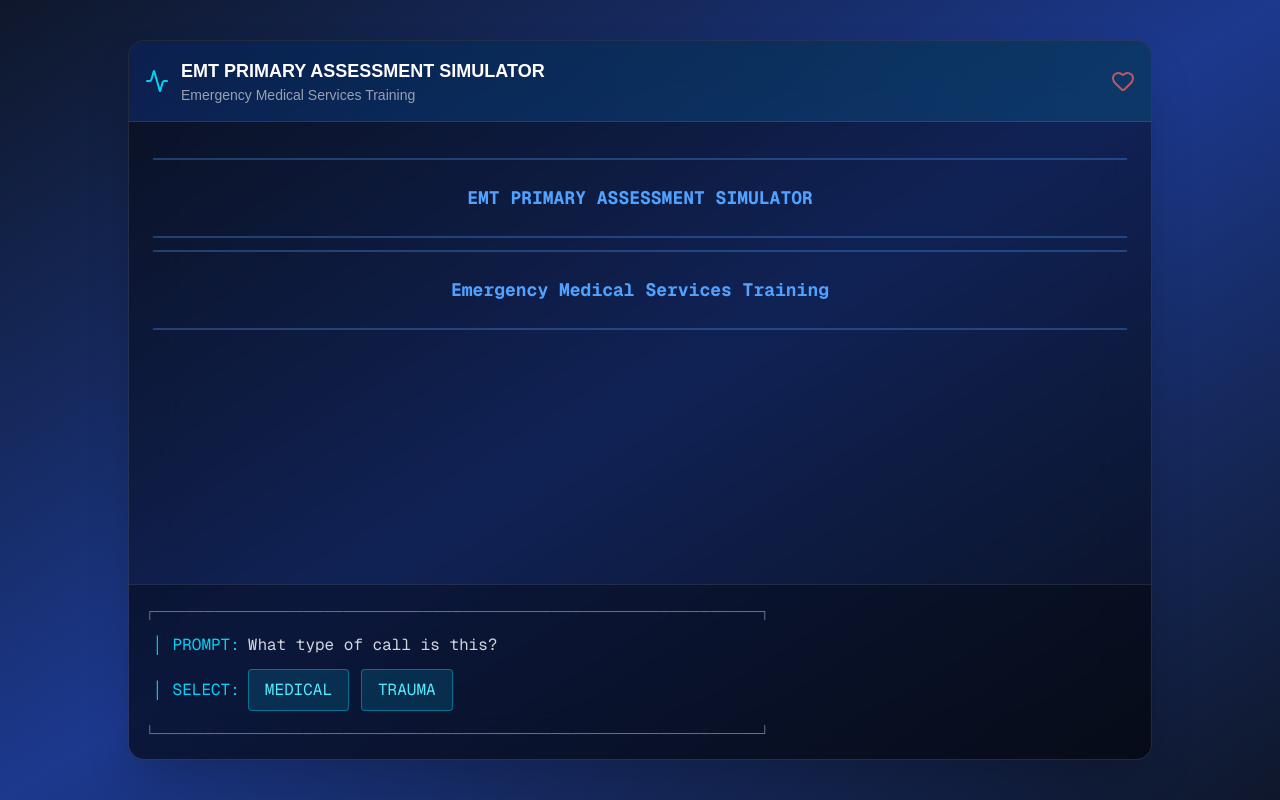
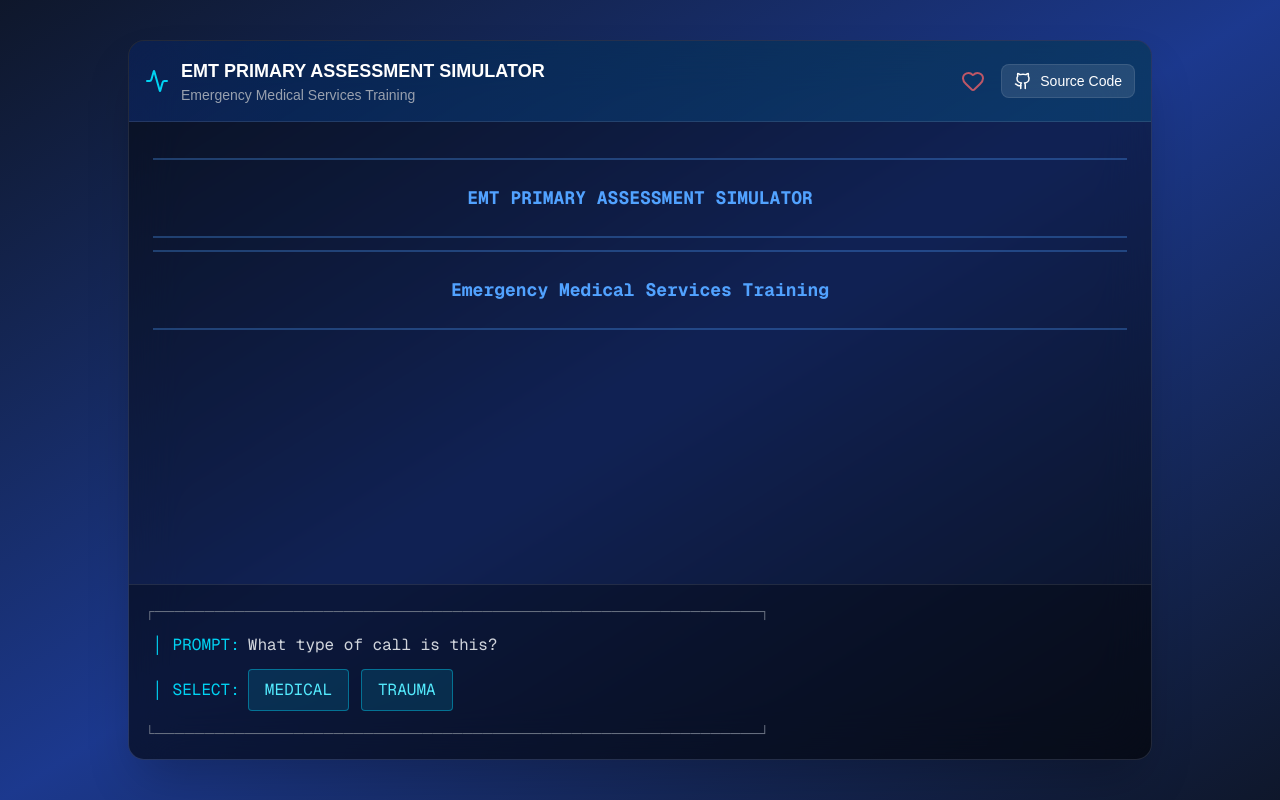
Before and after one commit to saimongh/EMT-Practical-Exam-Simulator, a Next.js app: page / in a window 1280 px wide. Built offline with nearby package versions, Linux system fonts and the light colour scheme.

Commit message:
Include GitHub link and icon in page component
Added a link to the GitHub repository with an icon.

```diff
--- a/app/page.tsx
+++ b/app/page.tsx
@@ -1,7 +1,7 @@
 "use client";
 
 import React, { useState, useEffect, useRef, useReducer } from 'react';
-import { AlertCircle, Activity, Heart } from 'lucide-react';
+import { AlertCircle, Activity, Heart, Github } from 'lucide-react';
 
 // 1. IMPORT TYPES (Relative Path)
 import {
@@ -388,7 +388,20 @@ export default function EMTSimulator() {
               <h1 className="text-white font-bold text-lg">EMT PRIMARY ASSESSMENT SIMULATOR</h1>
               <p className="text-gray-400 text-sm">Emergency Medical Services Training</p>
             </div>
-            <Heart className="text-red-400 animate-pulse" size={24} />
+            <div className="flex items-center gap-4">
+              <Heart className="text-red-400 animate-pulse" size={24} />
+
+              <a
+                href="https://github.com/saimongh/EMT-Practical-Exam-Simulator/tree/main#readme"
+                target="_blank"
+                rel="noopener noreferrer"
+                className="flex items-center gap-2 bg-white/10 hover:bg-white/20 transition-colors px-3 py-1.5 rounded-lg border border-white/10"
+              >
+                {/* using a standard github icon from lucide if you have it, otherwise an img tag */}
+                <Github size={18} className="text-white" />
+                <span className="text-white text-sm font-medium">Source Code</span>
+              </a>
+            </div>
           </div>
 
           {/* Messages Container */}
```
